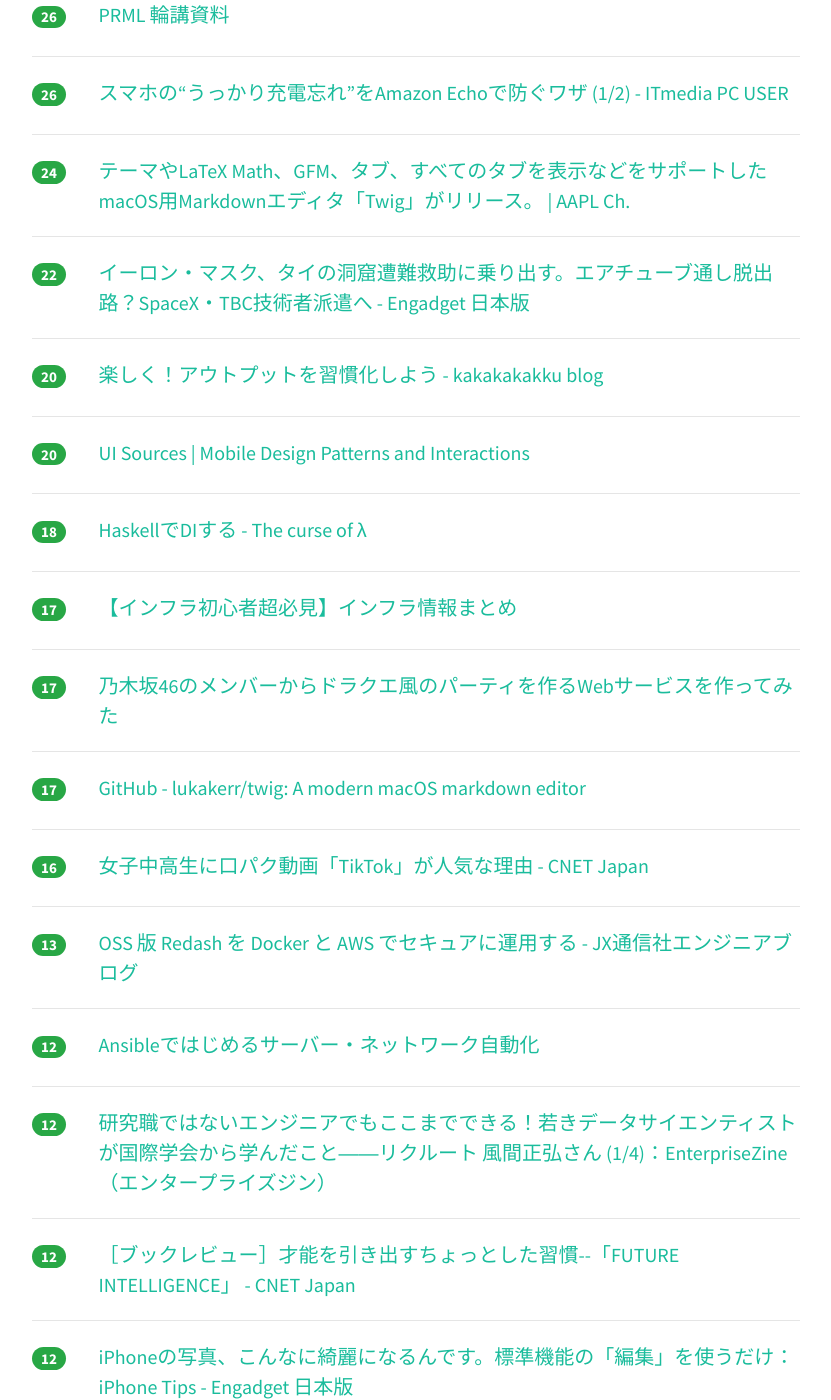
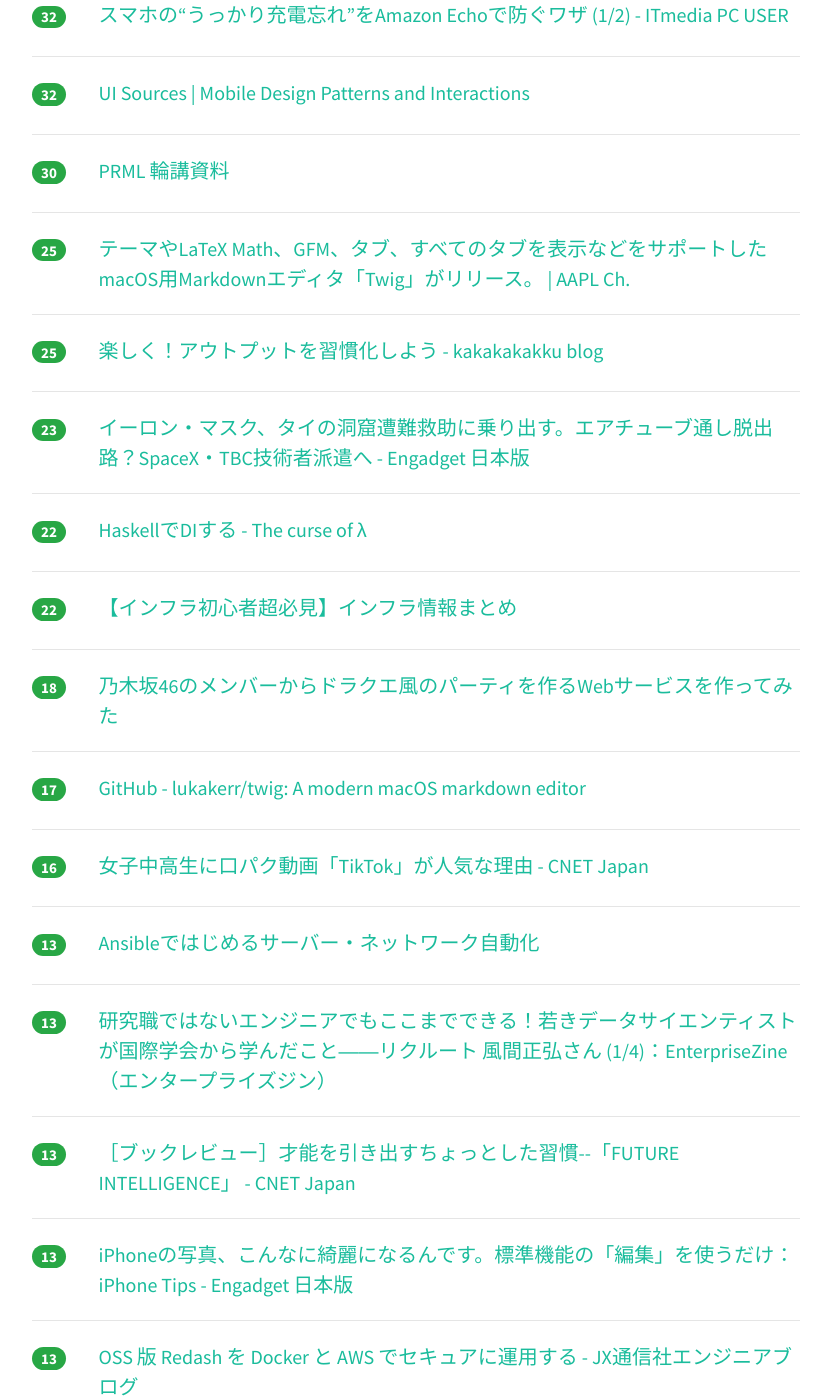
Before and after one commit to yatta47/hatena-matome-site, a Jekyll site: the page built from _posts/2018-07-07-hatena.md, in a window 1280 px wide and 1400 px high, scrolled down 550 px. Shown: the whole window, without its empty margins (224-1055 px from the left). Built offline with Jekyll 4.4.1, drawn with Linux system fonts in a browser that asks for light colours; nearby versions of some CDN libraries; some of the changed text lies outside the part shown.

Commit message:
Updated 2018-07-07

```diff
--- a/_posts/2018-07-07-hatena.md
+++ b/_posts/2018-07-07-hatena.md
@@ -1,63 +1,63 @@
 ---
 layout: post
 title:  "2018-07-07 はてぶIT"
-date:   2018-07-07 13:03:02
+date:   2018-07-07 14:02:58
 tags: [it-hotentry]
 ---
-41 件のデータあり
+43 件のデータあり
 
 <hr><div class="row">
-<div class="col-1"><span class="badge badge-pill badge-success h2">98</span></div>
+<div class="col-1"><span class="badge badge-pill badge-success h2">108</span></div>
 <div class="col-11"><a href='http://deeplearning.jp/deep-learning-day18-2/' target='_blank'>パターン認識と機械学習（PRML）の輪読資料を公開 | Deep Learning JP</a></div>
 </div>
 <hr>
 <div class="row">
-<div class="col-1"><span class="badge badge-pill badge-success h2">37</span></div>
+<div class="col-1"><span class="badge badge-pill badge-success h2">43</span></div>
 <div class="col-11"><a href='http://power-of-tech.hatenablog.com/entry/2018/07/06/191816' target='_blank'>日本全国の電子部品店マップを作成しました - チカラの技術</a></div>
 </div>
 <hr>
 <div class="row">
-<div class="col-1"><span class="badge badge-pill badge-success h2">26</span></div>
+<div class="col-1"><span class="badge badge-pill badge-success h2">32</span></div>
+<div class="col-11"><a href='http://www.itmedia.co.jp/pcuser/articles/1807/07/news022.html' target='_blank'>スマホの“うっかり充電忘れ”をAmazon Echoで防ぐワザ (1/2) - ITmedia PC USER</a></div>
+</div>
+<hr>
+<div class="row">
+<div class="col-1"><span class="badge badge-pill badge-success h2">32</span></div>
+<div class="col-11"><a href='https://www.uisources.com/' target='_blank'>UI Sources | Mobile Design Patterns and Interactions</a></div>
+</div>
+<hr>
+<div class="row">
+<div class="col-1"><span class="badge badge-pill badge-success h2">30</span></div>
 <div class="col-11"><a href='http://deeplearning.jp/seminar/#1515565927378-9a11fdc4-798a' target='_blank'>PRML 輪講資料</a></div>
 </div>
 <hr>
 <div class="row">
-<div class="col-1"><span class="badge badge-pill badge-success h2">26</span></div>
-<div class="col-11"><a href='http://www.itmedia.co.jp/pcuser/articles/1807/07/news022.html' target='_blank'>スマホの“うっかり充電忘れ”をAmazon Echoで防ぐワザ (1/2) - ITmedia PC USER</a></div>
-</div>
-<hr>
-<div class="row">
-<div class="col-1"><span class="badge badge-pill badge-success h2">24</span></div>
+<div class="col-1"><span class="badge badge-pill badge-success h2">25</span></div>
 <div class="col-11"><a href='https://applech2.com/archives/20180706-twig-modern-macos-markdown-editor.html' target='_blank'>テーマやLaTeX Math、GFM、タブ、すべてのタブを表示などをサポートしたmacOS用Markdownエディタ「Twig」がリリース。 | AAPL Ch.</a></div>
 </div>
 <hr>
 <div class="row">
-<div class="col-1"><span class="badge badge-pill badge-success h2">22</span></div>
+<div class="col-1"><span class="badge badge-pill badge-success h2">25</span></div>
+<div class="col-11"><a href='https://kakakakakku.hatenablog.com/entry/2018/07/06/184236' target='_blank'>楽しく！アウトプットを習慣化しよう - kakakakakku blog</a></div>
+</div>
+<hr>
+<div class="row">
+<div class="col-1"><span class="badge badge-pill badge-success h2">23</span></div>
 <div class="col-11"><a href='https://japanese.engadget.com/2018/07/06/spacex-tbc/' target='_blank'>イーロン・マスク、タイの洞窟遭難救助に乗り出す。エアチューブ通し脱出路？SpaceX・TBC技術者派遣へ - Engadget 日本版</a></div>
 </div>
 <hr>
 <div class="row">
-<div class="col-1"><span class="badge badge-pill badge-success h2">20</span></div>
-<div class="col-11"><a href='https://kakakakakku.hatenablog.com/entry/2018/07/06/184236' target='_blank'>楽しく！アウトプットを習慣化しよう - kakakakakku blog</a></div>
+<div class="col-1"><span class="badge badge-pill badge-success h2">22</span></div>
+<div class="col-11"><a href='https://myuon.github.io/posts/haskell-di/' target='_blank'>HaskellでDIする - The curse of λ</a></div>
 </div>
 <hr>
 <div class="row">
-<div class="col-1"><span class="badge badge-pill badge-success h2">20</span></div>
-<div class="col-11"><a href='https://www.uisources.com/' target='_blank'>UI Sources | Mobile Design Patterns and Interactions</a></div>
+<div class="col-1"><span class="badge badge-pill badge-success h2">22</span></div>
+<div class="col-11"><a href='https://qiita.com/enzen/items/aa98ff1dc502d0ff09ad' target='_blank'>【インフラ初心者超必見】インフラ情報まとめ</a></div>
 </div>
 <hr>
 <div class="row">
 <div class="col-1"><span class="badge badge-pill badge-success h2">18</span></div>
-<div class="col-11"><a href='https://myuon.github.io/posts/haskell-di/' target='_blank'>HaskellでDIする - The curse of λ</a></div>
-</div>
-<hr>
-<div class="row">
-<div class="col-1"><span class="badge badge-pill badge-success h2">17</span></div>
-<div class="col-11"><a href='https://qiita.com/enzen/items/aa98ff1dc502d0ff09ad' target='_blank'>【インフラ初心者超必見】インフラ情報まとめ</a></div>
-</div>
-<hr>
-<div class="row">
-<div class="col-1"><span class="badge badge-pill badge-success h2">17</span></div>
 <div class="col-11"><a href='https://qiita.com/kikutaro/items/5f4d89b6defac34be052' target='_blank'>乃木坂46のメンバーからドラクエ風のパーティを作るWebサービスを作ってみた</a></div>
 </div>
 <hr>
@@ -73,27 +73,32 @@ tags: [it-hotentry]
 <hr>
 <div class="row">
 <div class="col-1"><span class="badge badge-pill badge-success h2">13</span></div>
+<div class="col-11"><a href='https://www.slideshare.net/akira6592/ansible-svnw-automation20180705' target='_blank'>Ansibleではじめるサーバー・ネットワーク自動化</a></div>
+</div>
+<hr>
+<div class="row">
+<div class="col-1"><span class="badge badge-pill badge-success h2">13</span></div>
+<div class="col-11"><a href='https://enterprisezine.jp/dbonline/detail/10895' target='_blank'>研究職ではないエンジニアでもここまでできる！若きデータサイエンティストが国際学会から学んだこと――リクルート 風間正弘さん (1/4)：EnterpriseZine（エンタープライズジン）</a></div>
+</div>
+<hr>
+<div class="row">
+<div class="col-1"><span class="badge badge-pill badge-success h2">13</span></div>
+<div class="col-11"><a href='https://japan.cnet.com/article/35121381/' target='_blank'>［ブックレビュー］才能を引き出すちょっとした習慣--「FUTURE INTELLIGENCE」 - CNET Japan</a></div>
+</div>
+<hr>
+<div class="row">
+<div class="col-1"><span class="badge badge-pill badge-success h2">13</span></div>
+<div class="col-11"><a href='https://japanese.engadget.com/2018/07/05/iphone-iphone-tips/' target='_blank'>iPhoneの写真、こんなに綺麗になるんです。標準機能の「編集」を使うだけ：iPhone Tips - Engadget 日本版</a></div>
+</div>
+<hr>
+<div class="row">
+<div class="col-1"><span class="badge badge-pill badge-success h2">13</span></div>
 <div class="col-11"><a href='https://tech.jxpress.net/entry/2018/07/06/173319' target='_blank'>OSS 版 Redash を Docker と AWS でセキュアに運用する - JX通信社エンジニアブログ</a></div>
 </div>
 <hr>
 <div class="row">
-<div class="col-1"><span class="badge badge-pill badge-success h2">12</span></div>
-<div class="col-11"><a href='https://www.slideshare.net/akira6592/ansible-svnw-automation20180705' target='_blank'>Ansibleではじめるサーバー・ネットワーク自動化</a></div>
-</div>
-<hr>
-<div class="row">
-<div class="col-1"><span class="badge badge-pill badge-success h2">12</span></div>
-<div class="col-11"><a href='https://enterprisezine.jp/dbonline/detail/10895' target='_blank'>研究職ではないエンジニアでもここまでできる！若きデータサイエンティストが国際学会から学んだこと――リクルート 風間正弘さん (1/4)：EnterpriseZine（エンタープライズジン）</a></div>
-</div>
-<hr>
-<div class="row">
-<div class="col-1"><span class="badge badge-pill badge-success h2">12</span></div>
-<div class="col-11"><a href='https://japan.cnet.com/article/35121381/' target='_blank'>［ブックレビュー］才能を引き出すちょっとした習慣--「FUTURE INTELLIGENCE」 - CNET Japan</a></div>
-</div>
-<hr>
-<div class="row">
-<div class="col-1"><span class="badge badge-pill badge-success h2">12</span></div>
-<div class="col-11"><a href='https://japanese.engadget.com/2018/07/05/iphone-iphone-tips/' target='_blank'>iPhoneの写真、こんなに綺麗になるんです。標準機能の「編集」を使うだけ：iPhone Tips - Engadget 日本版</a></div>
+<div class="col-1"><span class="badge badge-pill badge-success h2">13</span></div>
+<div class="col-11"><a href='https://note.mu/yamotty/n/n4a897f40275b' target='_blank'>プロダクトマネジメントのルーツと誤解｜Yamotty | 10X, inc.｜note</a></div>
 </div>
 <hr>
 <div class="row">
@@ -102,7 +107,7 @@ tags: [it-hotentry]
 </div>
 <hr>
 <div class="row">
-<div class="col-1"><span class="badge badge-pill badge-success h2">10</span></div>
+<div class="col-1"><span class="badge badge-pill badge-success h2">11</span></div>
 <div class="col-11"><a href='https://www.moguravr.com/one-room-vr-ios-app/' target='_blank'>美少女と2人で同居生活、アニメ「One Room」のVRアプリが発売！ | Mogura VR - 国内外のVR/AR/MR最新情報</a></div>
 </div>
 <hr>
@@ -117,18 +122,23 @@ tags: [it-hotentry]
 </div>
 <hr>
 <div class="row">
-<div class="col-1"><span class="badge badge-pill badge-success h2">10</span></div>
-<div class="col-11"><a href='https://note.mu/yamotty/n/n4a897f40275b' target='_blank'>プロダクトマネジメントのルーツと誤解｜Yamotty | 10X, inc.｜note</a></div>
+<div class="col-1"><span class="badge badge-pill badge-success h2">9</span></div>
+<div class="col-11"><a href='https://speakerdeck.com/mottox2/modern-static-site' target='_blank'>JAM Stackと静的サイトのイマ / modern-static-site - Speaker Deck</a></div>
+</div>
+<hr>
+<div class="row">
+<div class="col-1"><span class="badge badge-pill badge-success h2">9</span></div>
+<div class="col-11"><a href='https://dev.classmethod.jp/cloud/aws/s3-cloudfront-spa-angular-403-access-denied/' target='_blank'>CloudFront+S3環境上のSPA（Angular）で「/」以外のURLでリロードした場合に403(access denied)エラーとなる時の対処法 ｜ Developers.IO</a></div>
+</div>
+<hr>
+<div class="row">
+<div class="col-1"><span class="badge badge-pill badge-success h2">9</span></div>
+<div class="col-11"><a href='https://japan.cnet.com/article/35121923/' target='_blank'>ハイエンド向け「AirPods」のうわさ、Siriのプラットホーム--Appleニュース一気読み - CNET Japan</a></div>
 </div>
 <hr>
 <div class="row">
 <div class="col-1"><span class="badge badge-pill badge-success h2">9</span></div>
 <div class="col-11"><a href='https://www.technologyreview.jp/nl/deepminds-ai-agents-are-better-than-humans-at-being-your-teammate/' target='_blank'>MIT Tech Review: ディープマインド、人間よりチームワークに優れたAIを開発</a></div>
-</div>
-<hr>
-<div class="row">
-<div class="col-1"><span class="badge badge-pill badge-success h2">8</span></div>
-<div class="col-11"><a href='https://speakerdeck.com/mottox2/modern-static-site' target='_blank'>JAM Stackと静的サイトのイマ / modern-static-site - Speaker Deck</a></div>
 </div>
 <hr>
 <div class="row">
@@ -148,7 +158,7 @@ tags: [it-hotentry]
 <hr>
 <div class="row">
 <div class="col-1"><span class="badge badge-pill badge-success h2">8</span></div>
-<div class="col-11"><a href='https://japan.cnet.com/article/35121923/' target='_blank'>ハイエンド向け「AirPods」のうわさ、Siriのプラットホーム--Appleニュース一気読み - CNET Japan</a></div>
+<div class="col-11"><a href='https://japan.cnet.com/article/35121938/' target='_blank'>すっかりリケジョ、新しいバービーはコーディングも教えるロボットエンジニア - CNET Japan</a></div>
 </div>
 <hr>
 <div class="row">
@@ -158,7 +168,7 @@ tags: [it-hotentry]
 <hr>
 <div class="row">
 <div class="col-1"><span class="badge badge-pill badge-success h2">7</span></div>
-<div class="col-11"><a href='https://japan.cnet.com/article/35121938/' target='_blank'>すっかりリケジョ、新しいバービーはコーディングも教えるロボットエンジニア - CNET Japan</a></div>
+<div class="col-11"><a href='https://japan.cnet.com/article/35121343/' target='_blank'>【特集：iOS 12】新UIが示唆するiPadの未来--ホームボタンなしでも困らない仕様に - CNET Japan</a></div>
 </div>
 <hr>
 <div class="row">
@@ -178,12 +188,7 @@ tags: [it-hotentry]
 <hr>
 <div class="row">
 <div class="col-1"><span class="badge badge-pill badge-success h2">6</span></div>
-<div class="col-11"><a href='https://japan.cnet.com/article/35121343/' target='_blank'>【特集：iOS 12】新UIが示唆するiPadの未来--ホームボタンなしでも困らない仕様に - CNET Japan</a></div>
-</div>
-<hr>
-<div class="row">
-<div class="col-1"><span class="badge badge-pill badge-success h2">5</span></div>
-<div class="col-11"><a href='https://dev.classmethod.jp/cloud/aws/s3-cloudfront-spa-angular-403-access-denied/' target='_blank'>CloudFront+S3環境上のSPA（Angular）で「/」以外のURLでリロードした場合に403(access denied)エラーとなる時の対処法 ｜ Developers.IO</a></div>
+<div class="col-11"><a href='https://tech.misoca.jp/entry/2018/07/06/110000' target='_blank'>🍎WWDC - Misoca開発者ブログ</a></div>
 </div>
 <hr>
 <div class="row">
@@ -208,6 +213,11 @@ tags: [it-hotentry]
 <hr>
 <div class="row">
 <div class="col-1"><span class="badge badge-pill badge-success h2">5</span></div>
-<div class="col-11"><a href='https://tech.misoca.jp/entry/2018/07/06/110000' target='_blank'>🍎WWDC - Misoca開発者ブログ</a></div>
+<div class="col-11"><a href='https://www.itcokinawa.jp/content/interview/1695/' target='_blank'>【ちゅらデータ株式会社】エンジニアからデータアナリストへ。沖縄で見つけた新しい仕事と家族との暮らし - ITキャリア沖縄 U・Iターン総合情報サイト</a></div>
 </div>
 <hr>
+<div class="row">
+<div class="col-1"><span class="badge badge-pill badge-success h2">5</span></div>
+<div class="col-11"><a href='https://qiita.com/tetsuya112/items/ea4b2ea1b1b75ba35bb4' target='_blank'>[Androidアプリ]大谷通知アプリを作ってみた</a></div>
+</div>
+<hr>
```
